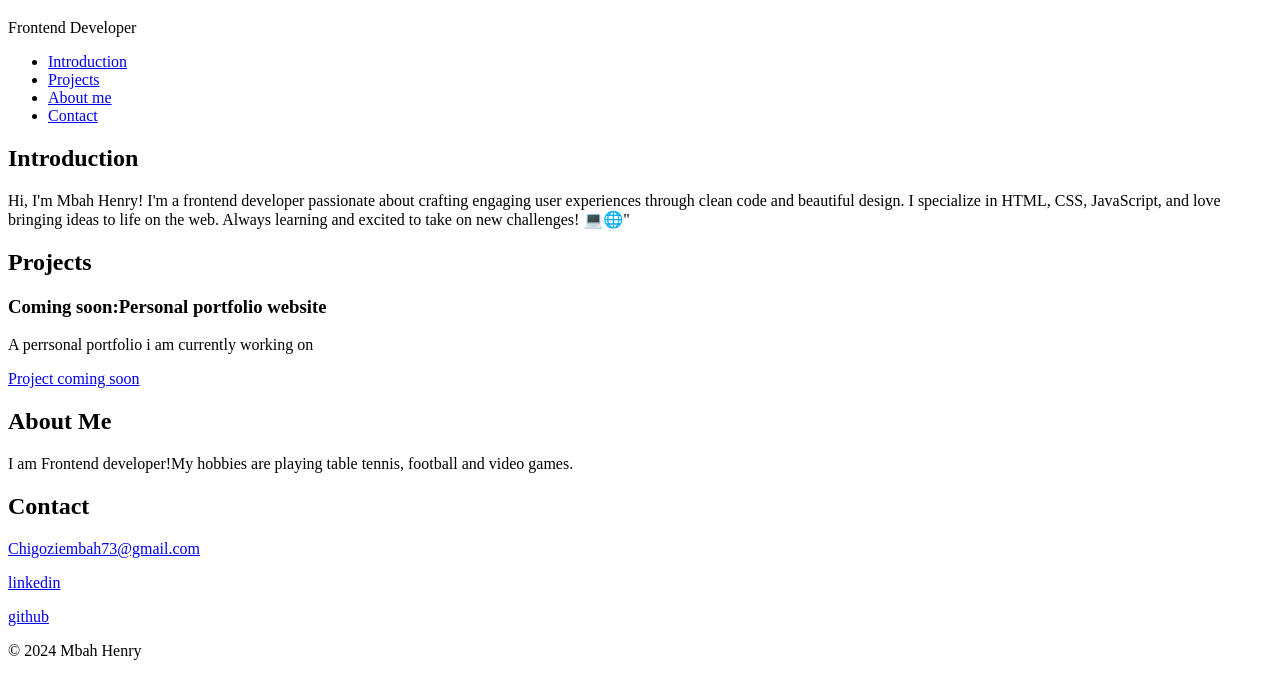
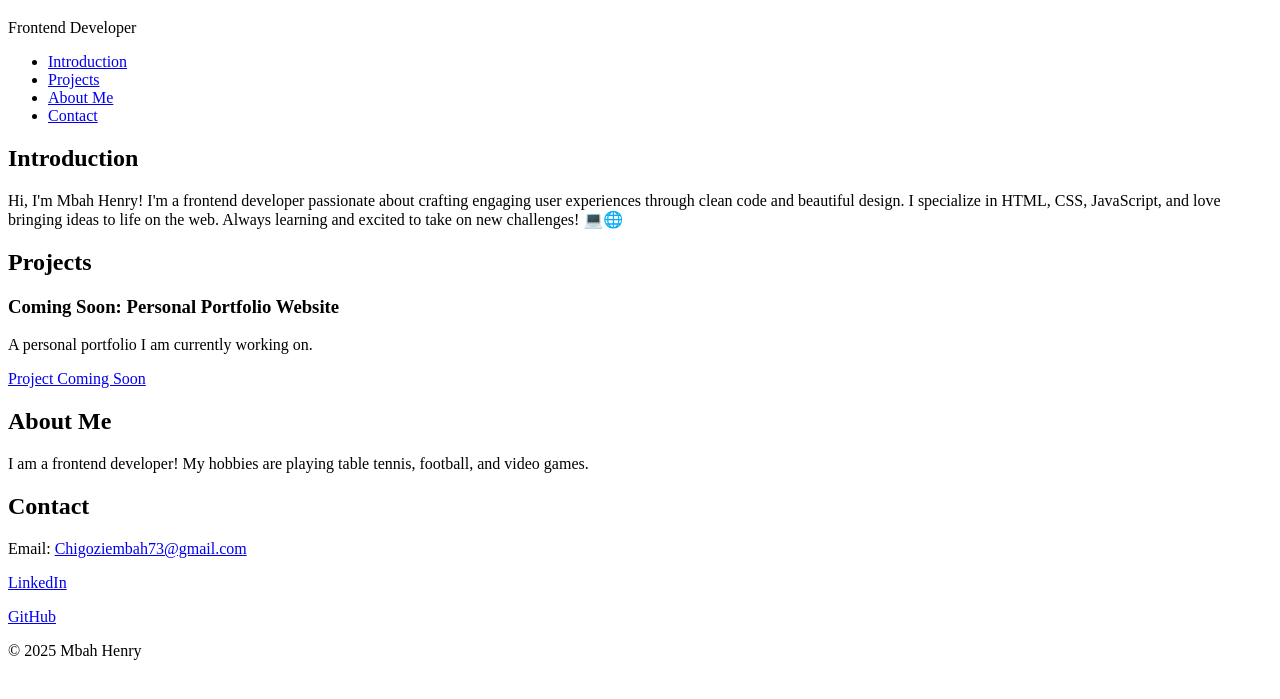
Before and after one commit to mbah-cmd/My_First_Portfolio, a plain HTML site: page portfolio/index.html in a window 1280 px wide. Shown: the part 61-760 px from the top of the page. Drawn offline with Linux system fonts and the light colour scheme.

Commit message:
Finalized index.html for portfolio

```diff
--- a/portfolio/index.html
+++ b/portfolio/index.html
@@ -1,49 +1,59 @@
 <!DOCTYPE html>
 <html lang="en">
 <head>
-  <meta charset="UTF-8">
+  <meta charset="utf-8">
   <meta name="viewport" content="width=device-width, initial-scale=1.0">
-  <title>mbah henry-personal portfolio</title>
+  <title>Mbah Henry - Personal Portfolio</title>
 </head>
 <body>
   <header>
     <h1>Mbah Henry</h1>
     <p>Frontend Developer</p>
   </header>
+
   <nav>
     <ul>
       <li><a href="#introduction">Introduction</a></li>
-      <li><a href="#projects"> Projects</a></li>
-      <li><a href="#about"> About me</a></li>
-      <li><a href="#contact"> Contact</a></li>
+      <li><a href="#projects">Projects</a></li>
+      <li><a href="#about">About Me</a></li>
+      <li><a href="#contact">Contact</a></li>
     </ul>
   </nav>
-    <section id="Introduction">
+
+  <section id="introduction">
+    <article>
       <h2>Introduction</h2>
-      <p>Hi, I'm Mbah Henry! I'm a frontend developer passionate about crafting engaging user experiences through clean code and beautiful design. I specialize in HTML, CSS, JavaScript, and love bringing ideas to life on the web. Always learning and excited to take on new challenges! 💻🌐"
-</p>
-    </section>
-    <section id="Projects">
+      <p>Hi, I'm Mbah Henry! I'm a frontend developer passionate about crafting engaging user experiences through clean code and beautiful design. I specialize in HTML, CSS, JavaScript, and love bringing ideas to life on the web. Always learning and excited to take on new challenges! 💻🌐</p>
+    </article>
+  </section>
+
+  <section id="projects">
+    <article class="project">
       <h2>Projects</h2>
-      <article class="project">
-        <h3>Coming soon:Personal portfolio website</h3>
-        <p>A perrsonal portfolio i am currently working on</p>
-        <a href="https://github.com/mbah-cmd/My_First_Portfolio"target="_blank">Project coming soon</a>
-      </article>
-    </section>
-    <section id="about">
+      <h3>Coming Soon: Personal Portfolio Website</h3>
+      <p>A personal portfolio I am currently working on.</p>
+      <a href="https://github.com/mbah-cmd/My_First_Portfolio" target="_blank">Project Coming Soon</a>
+    </article>
+  </section>
+
+  <section id="about">
+    <article>
       <h2>About Me</h2>
-      <p>I am Frontend developer!My hobbies are playing table tennis, football and video games.</p>
-    </section>
-    <section id="Contact">
+      <p>I am a frontend developer! My hobbies are playing table tennis, football, and video games.</p>
+    </article>
+  </section>
+
+<section id="contact">
+    <article>
       <h2>Contact</h2>
-      <p><a href="mailto:Chigoziembah73@gmail.com">Chigoziembah73@gmail.com</a></p>
-      <p><a href="https://www.linkedin.com/in/mbah-chigozie-henry-3a78b6303?utm_source=share&utm_campaign=share_via&utm_content=profile&utm_medium=android_app"target="_blank">linkedin</a></p>
-      <p><a href="https://github.com/mbah-cmd">github</a></p>
-    </section>
-    <footer>
-      <p>&copy; 2024 Mbah Henry</p>
-    </footer>
+      <p>Email: <a href="mailto:Chigoziembah73@gmail.com">Chigoziembah73@gmail.com</a></p>
+      <p><a href="https://www.linkedin.com/in/mbah-chigozie-henry-3a78b6303" target="_blank">LinkedIn</a></p>
+      <p><a href="https://github.com/mbah-cmd" target="_blank">GitHub</a></p>
+    </article>
+  </section>
 
+  <footer>
+    <p>&copy; 2025 Mbah Henry</p>
+  </footer>
 </body>
 </html>
```
